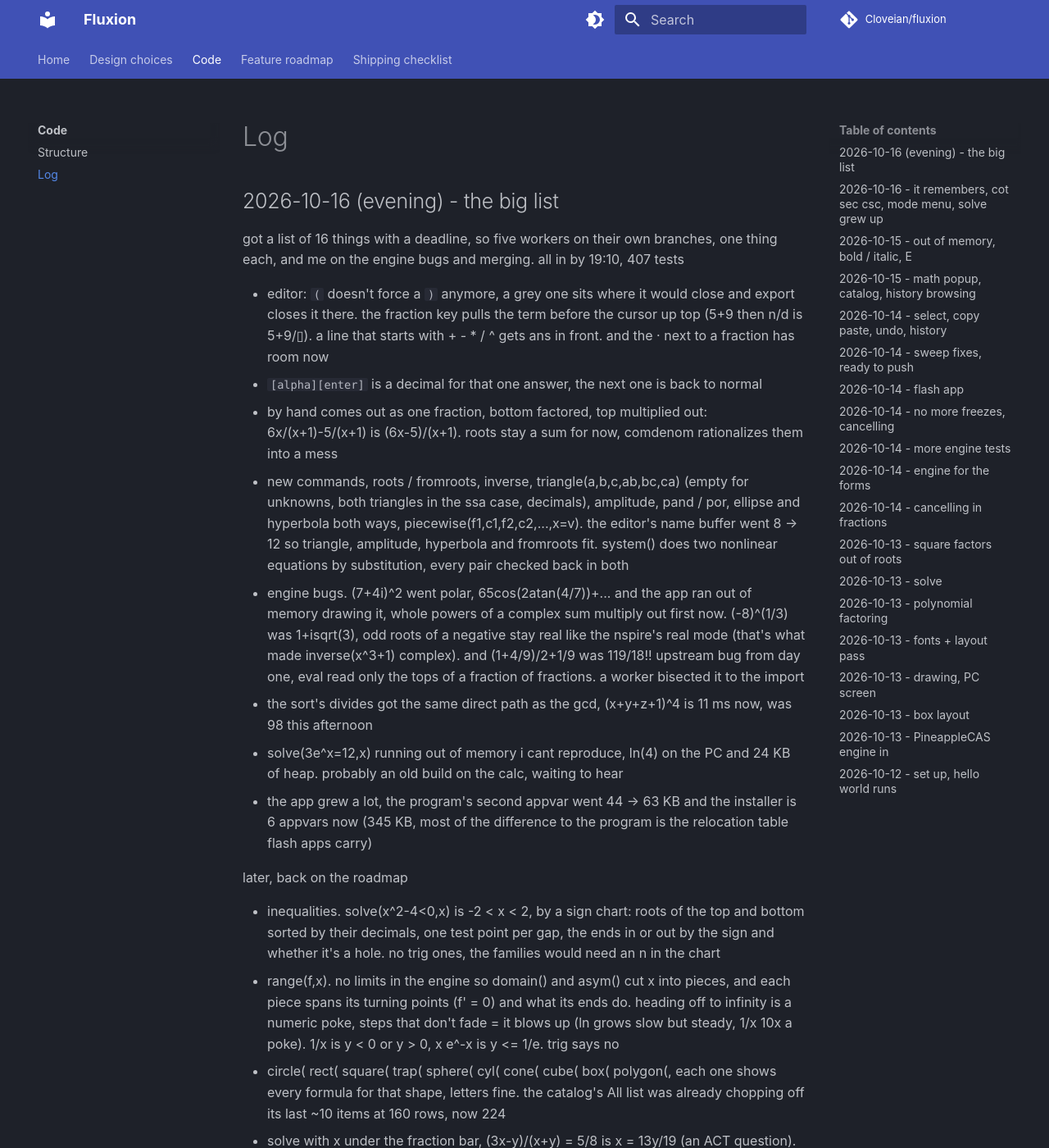
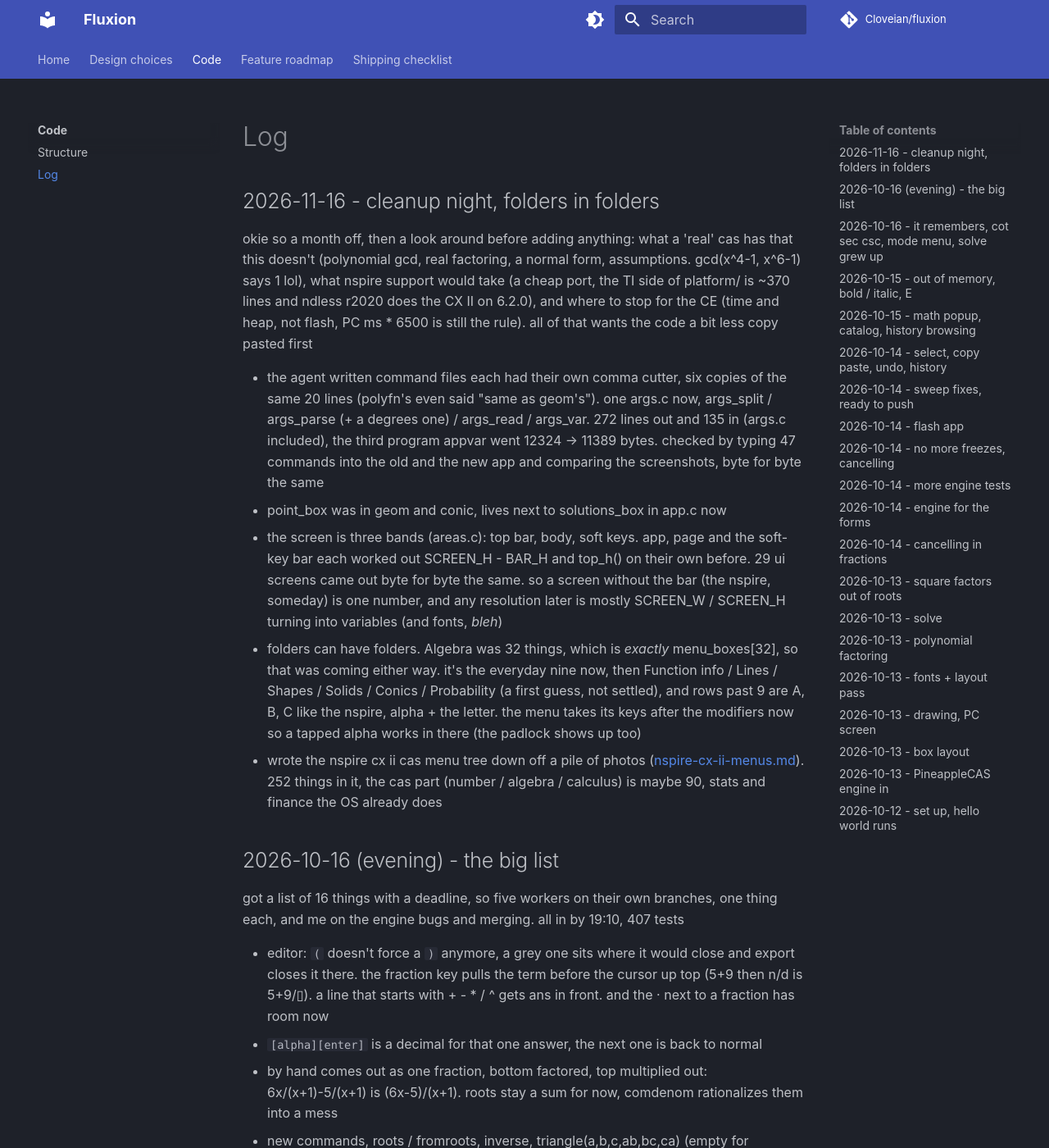
Before and after one commit to Cloveian/fluxion, an MkDocs documentation site: the page built from docs/code/log.md, in a window 1280 px wide and 1400 px high. Shown: the whole window at 82% size. Built offline with MkDocs 1.6.1 and Material for MkDocs 9.7.7, drawn with Linux system fonts in a browser that asks for light colours; comment, search, counter and statistics services are not loaded.

Commit message:
"docs caught up with the night" - the sequel

```diff
--- a/docs/code/log.md
+++ b/docs/code/log.md
@@ -1,4 +1,14 @@
 # Log
+
+## 2026-11-16 - cleanup night, folders in folders
+
+okie so a month off, then a look around before adding anything: what a 'real' cas has that this doesn't (polynomial gcd, real factoring, a normal form, assumptions. gcd(x^4-1, x^6-1) says 1 lol), what nspire support would take (a cheap port, the TI side of platform/ is ~370 lines and ndless r2020 does the CX II on 6.2.0), and where to stop for the CE (time and heap, not flash, PC ms \* 6500 is still the rule). all of that wants the code a bit less copy pasted first
+
+- the agent written command files each had their own comma cutter, six copies of the same 20 lines (polyfn's even said "same as geom's"). one args.c now, args_split / args_parse (+ a degrees one) / args_read / args_var. 272 lines out and 135 in (args.c included), the third program appvar went 12324 -> 11389 bytes. checked by typing 47 commands into the old and the new app and comparing the screenshots, byte for byte the same
+- point_box was in geom and conic, lives next to solutions_box in app.c now
+- the screen is three bands (areas.c): top bar, body, soft keys. app, page and the soft-key bar each worked out SCREEN_H - BAR_H and top_h() on their own before. 29 ui screens came out byte for byte the same. so a screen without the bar (the nspire, someday) is one number, and any resolution later is mostly SCREEN_W / SCREEN_H turning into variables (and fonts, *bleh*)
+- folders can have folders. Algebra was 32 things, which is *exactly* menu_boxes[32], so that was coming either way. it's the everyday nine now, then Function info / Lines / Shapes / Solids / Conics / Probability (a first guess, not settled), and rows past 9 are A, B, C like the nspire, alpha + the letter. the menu takes its keys after the modifiers now so a tapped alpha works in there (the padlock shows up too)
+- wrote the nspire cx ii cas menu tree down off a pile of photos ([nspire-cx-ii-menus.md](../design-choices/nspire-cx-ii-menus.md)). 252 things in it, the cas part (number / algebra / calculus) is maybe 90, stats and finance the OS already does
 
 ## 2026-10-16 (evening) - the big list
 
```
Also changed, not shown: docs/code/structure.md (+2 -0 lines), docs/design-choices/ui.md (+2 -0 lines).
